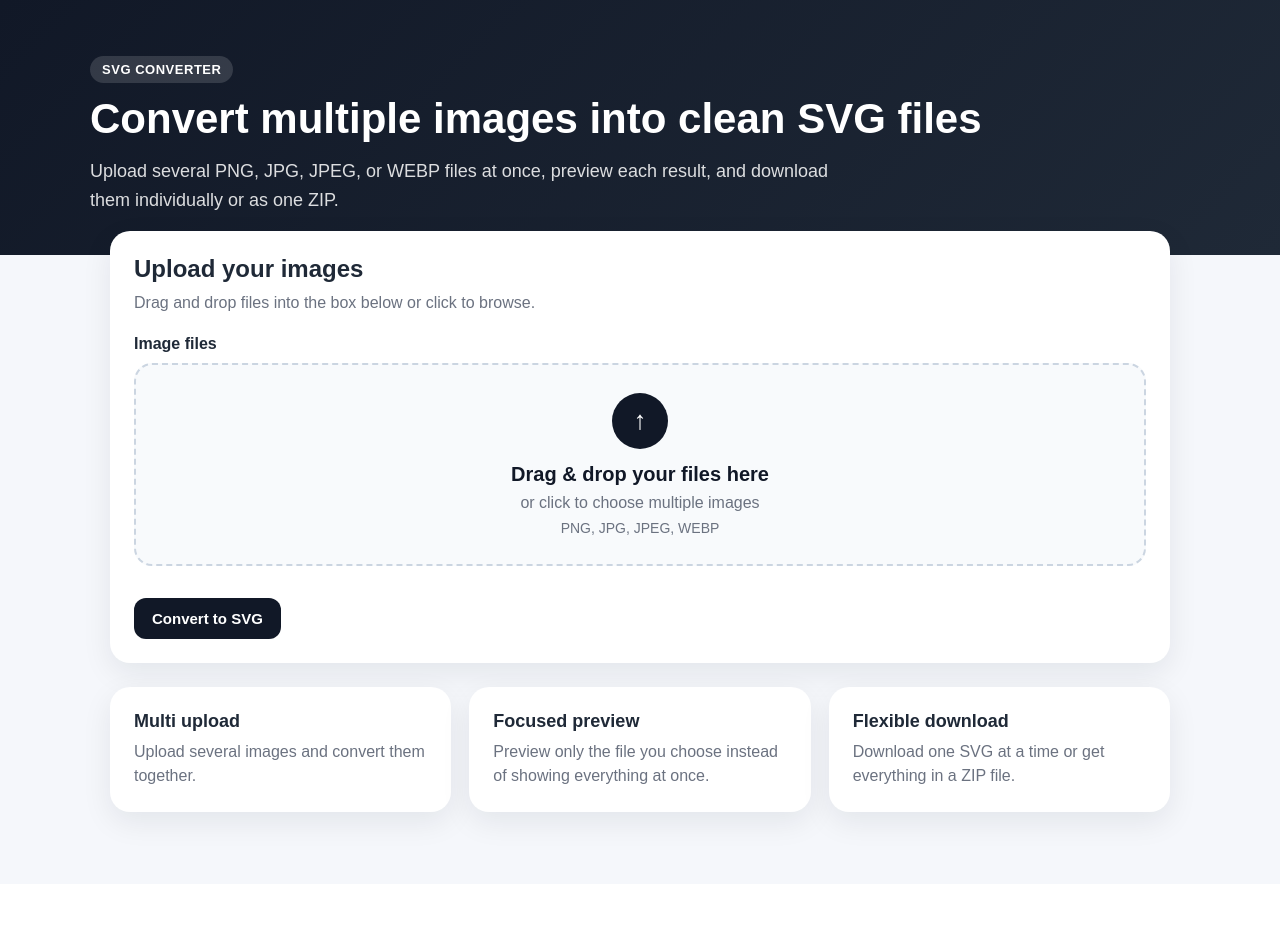
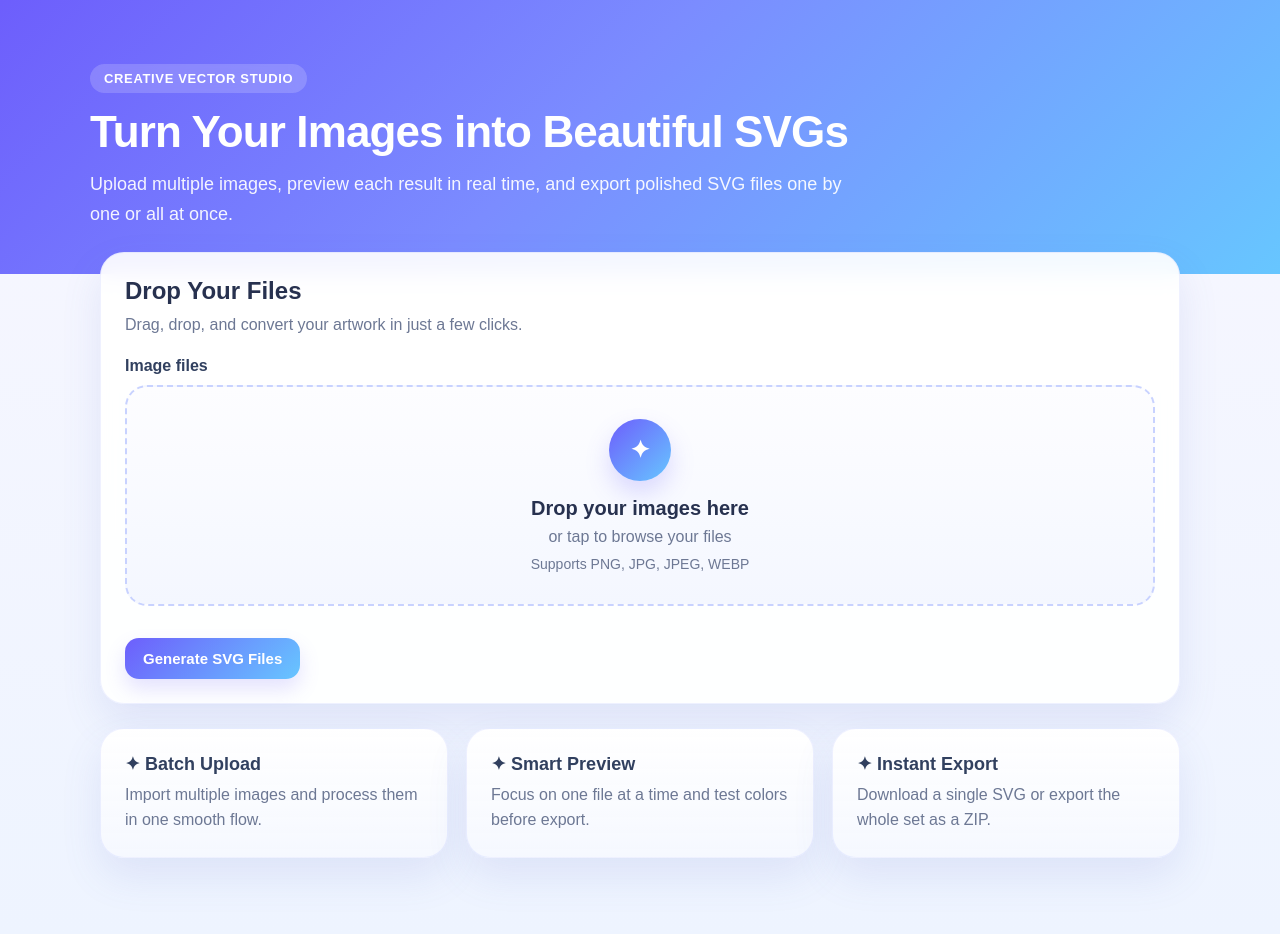
Before and after one commit to Jinminland/mhjin91, a FastAPI app: page / in a window 1280 px wide. Before the commit the page ends 837 px from the top, so only its background shows below. Run offline with FastAPI, Linux system fonts and the light colour scheme.

Commit message:
Refresh branding copy and pastel UI theme

```diff
--- a/app/static/style.css
+++ b/app/static/style.css
@@ -5,8 +5,8 @@
 body {
     margin: 0;
     font-family: Arial, sans-serif;
-    background: #f5f7fb;
-    color: #1f2937;
+    background: linear-gradient(180deg, #f8f7ff 0%, #eef4ff 100%);
+    color: #24304a;
 }
 
 .page {
@@ -14,9 +14,9 @@ body {
 }
 
 .hero {
-    background: linear-gradient(135deg, #111827, #1f2937);
+    background: linear-gradient(135deg, #6d5efc 0%, #7b8cff 45%, #67c6ff 100%);
     color: white;
-    padding: 56px 20px 40px;
+    padding: 64px 20px 44px;
 }
 
 .hero-text {
@@ -26,41 +26,45 @@ body {
 
 .badge {
     display: inline-block;
-    margin: 0 0 12px;
-    padding: 6px 12px;
+    margin: 0 0 14px;
+    padding: 7px 14px;
     border-radius: 999px;
-    background: rgba(255, 255, 255, 0.14);
+    background: rgba(255, 255, 255, 0.18);
     font-size: 13px;
     font-weight: 700;
-    letter-spacing: 0.04em;
+    letter-spacing: 0.05em;
     text-transform: uppercase;
+    backdrop-filter: blur(8px);
 }
 
 .hero h1 {
     margin: 0 0 14px;
-    font-size: 42px;
-    line-height: 1.15;
+    font-size: 44px;
+    line-height: 1.12;
+    letter-spacing: -0.02em;
 }
 
 .subtitle {
     margin: 0;
-    max-width: 780px;
+    max-width: 760px;
     font-size: 18px;
-    line-height: 1.6;
-    color: rgba(255, 255, 255, 0.85);
+    line-height: 1.65;
+    color: rgba(255, 255, 255, 0.92);
 }
 
 .container {
-    max-width: 1100px;
-    margin: -24px auto 0;
-    padding: 0 20px 48px;
+    max-width: 1120px;
+    margin: -22px auto 0;
+    padding: 0 20px 52px;
 }
 
 .card {
-    background: white;
-    border-radius: 20px;
+    background: rgba(255, 255, 255, 0.92);
+    border: 1px solid rgba(126, 140, 255, 0.12);
+    border-radius: 24px;
     padding: 24px;
-    box-shadow: 0 10px 30px rgba(15, 23, 42, 0.08);
+    box-shadow: 0 18px 40px rgba(91, 104, 194, 0.12);
+    backdrop-filter: blur(10px);
 }
 
 .upload-card {
@@ -73,12 +77,13 @@ body {
     margin-top: 0;
     margin-bottom: 8px;
     font-size: 24px;
+    color: #27314f;
 }
 
 .section-desc {
     margin: 0;
-    color: #6b7280;
-    line-height: 1.5;
+    color: #6d7894;
+    line-height: 1.55;
 }
 
 .form-grid {
@@ -89,22 +94,24 @@ body {
     display: block;
     margin-bottom: 10px;
     font-weight: 700;
+    color: #31405f;
 }
 
 .drop-zone {
     position: relative;
-    border: 2px dashed #cbd5e1;
-    border-radius: 18px;
-    background: #f8fafc;
-    padding: 28px;
+    border: 2px dashed #c8d2ff;
+    border-radius: 22px;
+    background: linear-gradient(180deg, #fdfdff 0%, #f4f7ff 100%);
+    padding: 32px;
     text-align: center;
-    transition: all 0.2s ease;
+    transition: all 0.22s ease;
     overflow: hidden;
 }
 
 .drop-zone.dragover {
-    border-color: #111827;
-    background: #eef2ff;
+    border-color: #6d5efc;
+    background: linear-gradient(180deg, #f3f0ff 0%, #eef6ff 100%);
+    box-shadow: inset 0 0 0 1px rgba(109, 94, 252, 0.08);
 }
 
 .drop-zone input[type="file"] {
@@ -121,34 +128,35 @@ body {
 }
 
 .upload-icon {
-    width: 56px;
-    height: 56px;
-    margin: 0 auto 14px;
+    width: 62px;
+    height: 62px;
+    margin: 0 auto 16px;
     border-radius: 50%;
-    background: #111827;
+    background: linear-gradient(135deg, #6d5efc, #67c6ff);
     color: white;
     display: flex;
     align-items: center;
     justify-content: center;
-    font-size: 26px;
+    font-size: 24px;
     font-weight: bold;
+    box-shadow: 0 12px 24px rgba(109, 94, 252, 0.22);
 }
 
 .drop-title {
     margin: 0 0 8px;
     font-size: 20px;
     font-weight: 700;
-    color: #111827;
+    color: #27314f;
 }
 
 .drop-subtitle,
 .drop-types {
     margin: 0;
-    color: #6b7280;
+    color: #6d7894;
 }
 
 .drop-types {
-    margin-top: 8px;
+    margin-top: 10px;
     font-size: 14px;
 }
 
@@ -176,24 +184,27 @@ body {
 
 button {
     border: none;
-    border-radius: 12px;
-    background: #111827;
+    border-radius: 14px;
+    background: linear-gradient(135deg, #6d5efc, #67c6ff);
     color: white;
     padding: 12px 18px;
     font-size: 15px;
     font-weight: 700;
     cursor: pointer;
-    transition: transform 0.15s ease, opacity 0.15s ease;
+    transition: transform 0.15s ease, box-shadow 0.15s ease, opacity 0.15s ease;
+    box-shadow: 0 10px 20px rgba(109, 94, 252, 0.18);
 }
 
 button:hover {
-    opacity: 0.95;
+    opacity: 0.97;
     transform: translateY(-1px);
+    box-shadow: 0 14px 24px rgba(109, 94, 252, 0.22);
 }
 
 .secondary-btn {
-    background: #eef2ff;
-    color: #111827;
+    background: linear-gradient(135deg, #edf1ff, #e5f5ff);
+    color: #33415f;
+    box-shadow: none;
 }
 
 .feature-grid {
@@ -203,32 +214,37 @@ button:hover {
     margin-bottom: 24px;
 }
 
+.feature-card {
+    background: linear-gradient(180deg, rgba(255,255,255,0.98) 0%, rgba(245,248,255,0.95) 100%);
+}
+
 .feature-card h3 {
     margin-top: 0;
     margin-bottom: 8px;
     font-size: 18px;
+    color: #31405f;
 }
 
 .feature-card p {
     margin: 0;
-    color: #6b7280;
-    line-height: 1.5;
+    color: #6d7894;
+    line-height: 1.55;
 }
 
 .error-box {
     margin-bottom: 24px;
-    border: 1px solid #fecaca;
-    background: #fef2f2;
+    border: 1px solid #ffd0d6;
+    background: linear-gradient(180deg, #fff7f8 0%, #fff2f4 100%);
 }
 
 .error-box h2 {
     margin-top: 0;
-    color: #b91c1c;
+    color: #c2415d;
 }
 
 .error-box p {
     margin-bottom: 0;
-    color: #7f1d1d;
+    color: #8a3750;
 }
 
 .workspace-grid {
--- a/app/templates/index.html
+++ b/app/templates/index.html
@@ -3,27 +3,27 @@
 <head>
     <meta charset="UTF-8" />
     <meta name="viewport" content="width=device-width, initial-scale=1" />
-    <title>Image to SVG Converter</title>
+    <title>Instant SVG Lab</title>
     <link rel="stylesheet" href="/static/style.css" />
 </head>
 <body>
     <div class="page">
         <header class="hero">
             <div class="hero-text">
-                <p class="badge">SVG Converter</p>
-                <h1>Convert multiple images into clean SVG files</h1>
+                <p class="badge">Creative Vector Studio</p>
+                <h1>Turn Your Images into Beautiful SVGs</h1>
                 <p class="subtitle">
-                    Upload several PNG, JPG, JPEG, or WEBP files at once, preview each result,
-                    and download them individually or as one ZIP.
+                    Upload multiple images, preview each result in real time,
+                    and export polished SVG files one by one or all at once.
                 </p>
             </div>
         </header>
 
         <main class="container">
             <section class="card upload-card">
-                <h2>Upload your images</h2>
+                <h2>Drop Your Files</h2>
                 <p class="section-desc">
-                    Drag and drop files into the box below or click to browse.
+                    Drag, drop, and convert your artwork in just a few clicks.
                 </p>
 
                 <form action="/convert" method="post" enctype="multipart/form-data" class="form-grid">
@@ -40,10 +40,10 @@
                                 required
                             />
                             <div class="drop-zone-content">
-                                <div class="upload-icon">↑</div>
-                                <p class="drop-title">Drag &amp; drop your files here</p>
-                                <p class="drop-subtitle">or click to choose multiple images</p>
-                                <p class="drop-types">PNG, JPG, JPEG, WEBP</p>
+                                <div class="upload-icon">✦</div>
+                                <p class="drop-title">Drop your images here</p>
+                                <p class="drop-subtitle">or tap to browse your files</p>
+                                <p class="drop-types">Supports PNG, JPG, JPEG, WEBP</p>
                             </div>
                         </div>
 
@@ -51,23 +51,23 @@
                     </div>
 
                     <div class="form-actions">
-                        <button type="submit">Convert to SVG</button>
+                        <button type="submit">Generate SVG Files</button>
                     </div>
                 </form>
             </section>
 
             <section class="feature-grid">
                 <div class="card feature-card">
-                    <h3>Multi upload</h3>
-                    <p>Upload several images and convert them together.</p>
+                    <h3>✦ Batch Upload</h3>
+                    <p>Import multiple images and process them in one smooth flow.</p>
                 </div>
                 <div class="card feature-card">
-                    <h3>Focused preview</h3>
-                    <p>Preview only the file you choose instead of showing everything at once.</p>
+                    <h3>✦ Smart Preview</h3>
+                    <p>Focus on one file at a time and test colors before export.</p>
                 </div>
                 <div class="card feature-card">
-                    <h3>Flexible download</h3>
-                    <p>Download one SVG at a time or get everything in a ZIP file.</p>
+                    <h3>✦ Instant Export</h3>
+                    <p>Download a single SVG or export the whole set as a ZIP.</p>
                 </div>
             </section>
 
@@ -83,8 +83,8 @@
                     <section class="card files-card">
                         <div class="files-card-header">
                             <div>
-                                <h2>Converted files</h2>
-                                <p class="section-desc">{{ results|length }} file(s) ready</p>
+                                <h2>Your SVG Collection</h2>
+                                <p class="section-desc">{{ results|length }} file(s) ready to preview and export</p>
                             </div>
 
                             <form action="/download-all" method="post" class="download-all-form">
@@ -93,7 +93,7 @@
                                     name="results_json"
                                     value='{{ results | tojson | safe }}'
                                 >
-                                <button type="submit" class="secondary-btn">Download All ZIP</button>
+                                <button type="submit" class="secondary-btn">🗂 Export All as ZIP</button>
                             </form>
                         </div>
 
@@ -112,12 +112,12 @@
                                     </div>
 
                                     <div class="file-row-actions">
-                                        <button type="button" class="preview-btn">Preview</button>
+                                        <button type="button" class="preview-btn">Open Preview</button>
 
                                         <form action="/download-svg" method="post">
                                             <input type="hidden" name="svg_text" value="{{ item.svg | e }}">
                                             <input type="hidden" name="filename" value="{{ item.svg_filename }}">
-                                            <button type="submit" class="download-btn">Download</button>
+                                            <button type="submit" class="download-btn">⬇ Export SVG</button>
                                         </form>
                                     </div>
                                 </div>
@@ -132,17 +132,17 @@
                                     {% if results and results[0] %}{{ results[0].filename }}{% endif %}
                                 </h2>
                                 <p class="section-desc">
-                                    Preview colors are for testing only. Download stays black.
+                                    Preview colors are for exploration only. Export files remain in the original black SVG style.
                                 </p>
                             </div>
                         </div>
 
                         <div class="color-picker-row">
                             <button type="button" class="color-btn active" data-color="#000000">Black</button>
-                            <button type="button" class="color-btn" data-color="#ff0000">Red</button>
-                            <button type="button" class="color-btn" data-color="#0000ff">Blue</button>
-                            <button type="button" class="color-btn" data-color="#008000">Green</button>
-                            <button type="button" class="color-btn" data-color="#ffd700">Yellow</button>
+                            <button type="button" class="color-btn" data-color="#ff4d6d">Rose</button>
+                            <button type="button" class="color-btn" data-color="#4f46e5">Indigo</button>
+                            <button type="button" class="color-btn" data-color="#0f9d58">Green</button>
+                            <button type="button" class="color-btn" data-color="#f4b400">Gold</button>
                         </div>
 
                         <div class="preview-stage">
```
Also changed, not shown: other parts of app/static/style.css (+31 -27 lines).
